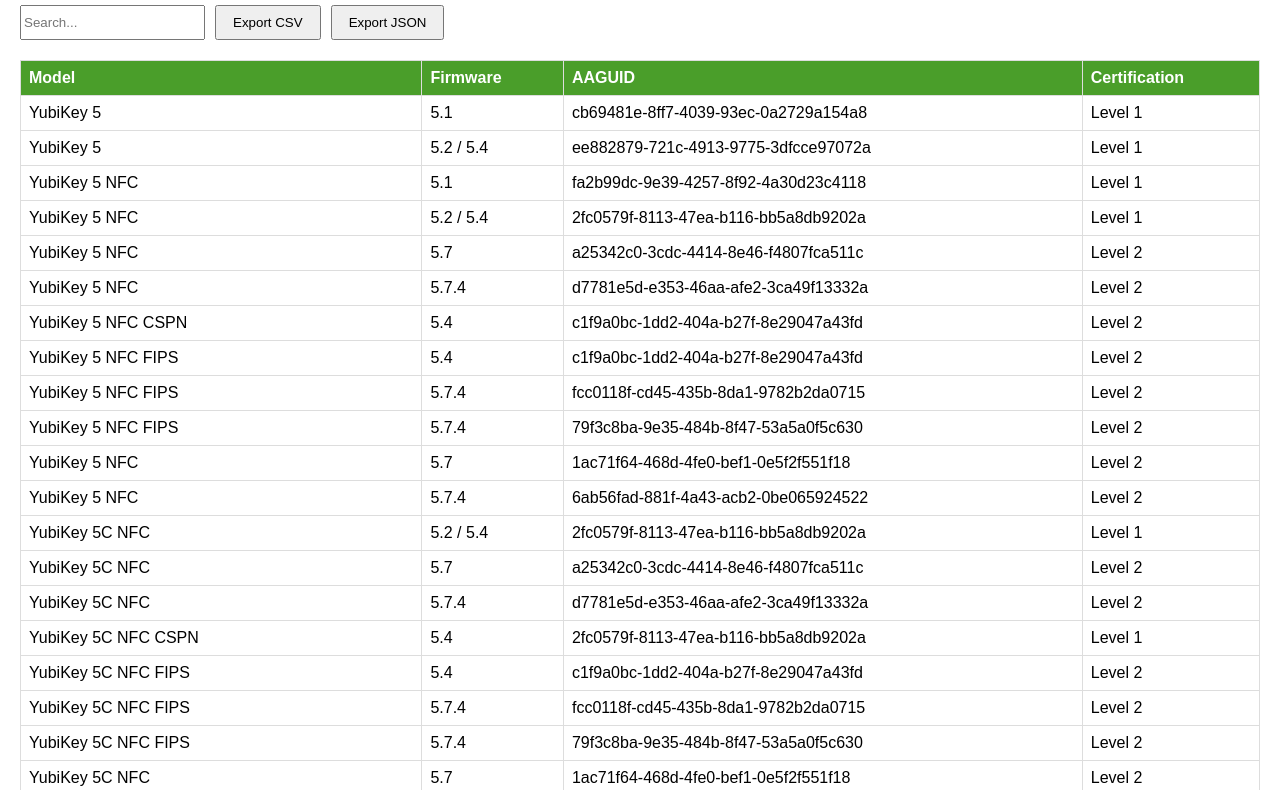
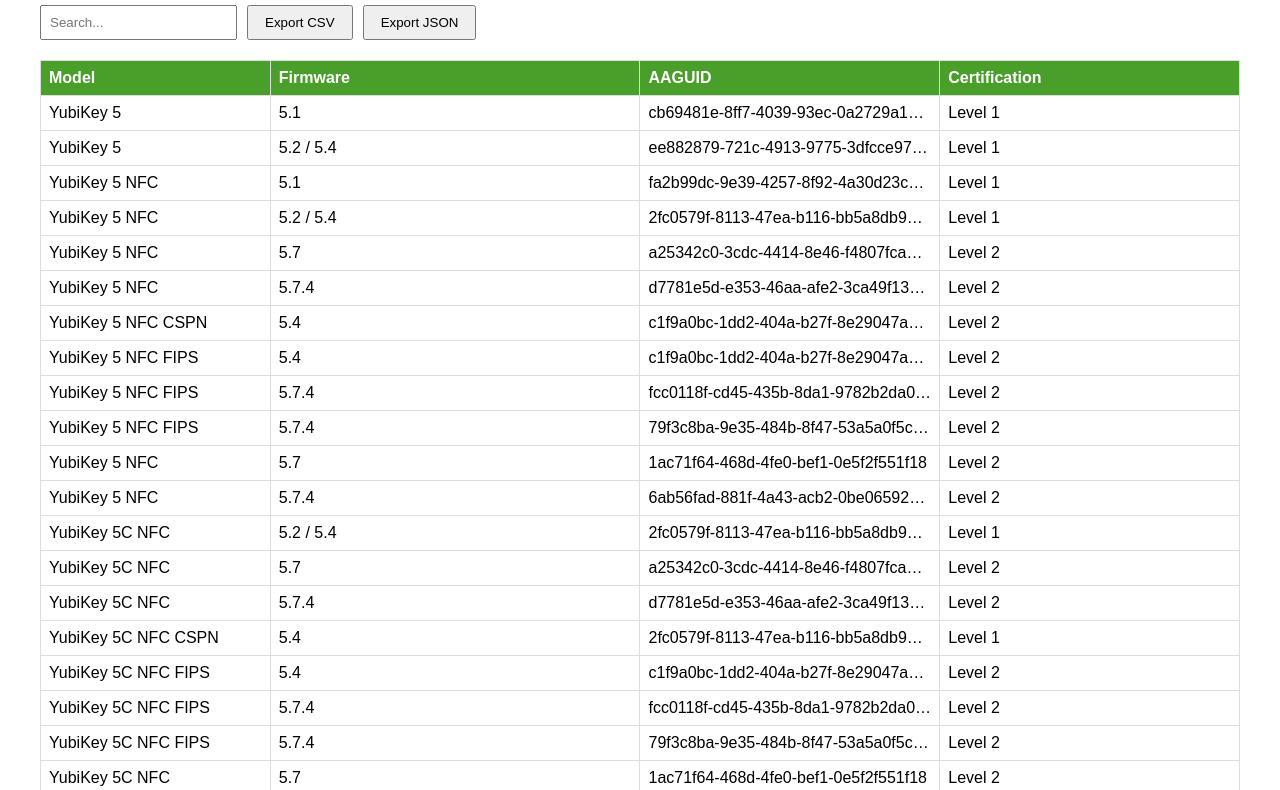
Before and after one commit to JMarkstrom/aaguids, a plain HTML site: page index.html in a window 1280 px wide. Shown: the part 63-853 px from the top of the page. Drawn offline with nearby package versions, Linux system fonts and the light colour scheme.

Commit message:
Update index.html
Adjusted columns

```diff
--- a/index.html
+++ b/index.html
@@ -6,16 +6,83 @@
     <title>YubiKey AAGUIDs</title>
     <script src="https://cdnjs.cloudflare.com/ajax/libs/PapaParse/5.4.1/papaparse.min.js"></script>
     <style>
-        body { font-family: Arial, sans-serif; margin: 20px; }
-        .controls { display: flex; gap: 10px; margin-bottom: 10px; }
-        input, select, button { margin-bottom: 10px; }
-        button { padding: 8px 16px; cursor: pointer; }
-        table { width: 100%; border-collapse: collapse; }
-        th, td { border: 1px solid #ddd; padding: 8px; text-align: left; }
-        th { background-color: #4A9E2A; color: white; cursor: pointer; position: relative; }
-        th::after { content: ''; position: absolute; right: 10px; }
-        .asc::after { content: '\25B2'; } /* Up arrow */
-        .desc::after { content: '\25BC'; } /* Down arrow */
+        body {
+            font-family: Arial, sans-serif;
+            margin: 20px;
+            max-width: 1200px;
+            margin: 0 auto;
+        }
+        .controls {
+            display: flex;
+            gap: 10px;
+            margin-bottom: 10px;
+            flex-wrap: wrap;
+        }
+        input, select, button {
+            margin-bottom: 10px;
+            padding: 8px;
+        }
+        button {
+            padding: 8px 16px;
+            cursor: pointer;
+        }
+        .table-container {
+            overflow-x: auto;
+            margin-bottom: 20px;
+        }
+        table {
+            width: 100%;
+            border-collapse: collapse;
+            table-layout: fixed;
+        }
+        th, td {
+            border: 1px solid #ddd;
+            padding: 8px;
+            text-align: left;
+            overflow: hidden;
+            text-overflow: ellipsis;
+            white-space: nowrap;
+        }
+        th {
+            background-color: #4A9E2A;
+            color: white;
+            cursor: pointer;
+            position: relative;
+            user-select: none;
+        }
+        th::after {
+            content: '';
+            position: absolute;
+            right: 10px;
+        }
+        .asc::after { content: '\25B2'; }
+        .desc::after { content: '\25BC'; }
+
+        /* Column widths */
+        th:nth-child(1), td:nth-child(1) { width: 15%; } /* AAGUID */
+        th:nth-child(2), td:nth-child(2) { width: 25%; } /* Name */
+        th:nth-child(3), td:nth-child(3) { width: 20%; } /* Vendor */
+        th:nth-child(4), td:nth-child(4) { width: 20%; } /* Model */
+        th:nth-child(5), td:nth-child(5) { width: 20%; } /* Notes */
+
+        /* Hover effect to show full content */
+        td:hover {
+            white-space: normal;
+            overflow: visible;
+            position: relative;
+            z-index: 1;
+            background-color: #fff;
+            box-shadow: 0 2px 4px rgba(0,0,0,0.1);
+        }
+
+        @media (max-width: 768px) {
+            .controls {
+                flex-direction: column;
+            }
+            th, td {
+                min-width: 150px; /* Ensure minimum width on mobile */
+            }
+        }
     </style>
 </head>
 <body>
@@ -25,10 +92,12 @@
         <button onclick="exportToCSV()">Export CSV</button>
         <button onclick="exportToJSON()">Export JSON</button>
     </div>
-    <table id="csvTable">
-        <thead></thead>
-        <tbody></tbody>
-    </table>
+    <div class="table-container">
+        <table id="csvTable">
+            <thead></thead>
+            <tbody></tbody>
+        </table>
+    </div>
 
     <script>
         const csvUrl = 'https://raw.githubusercontent.com/JMarkstrom/aaguids/main/aaguids.csv';
```
